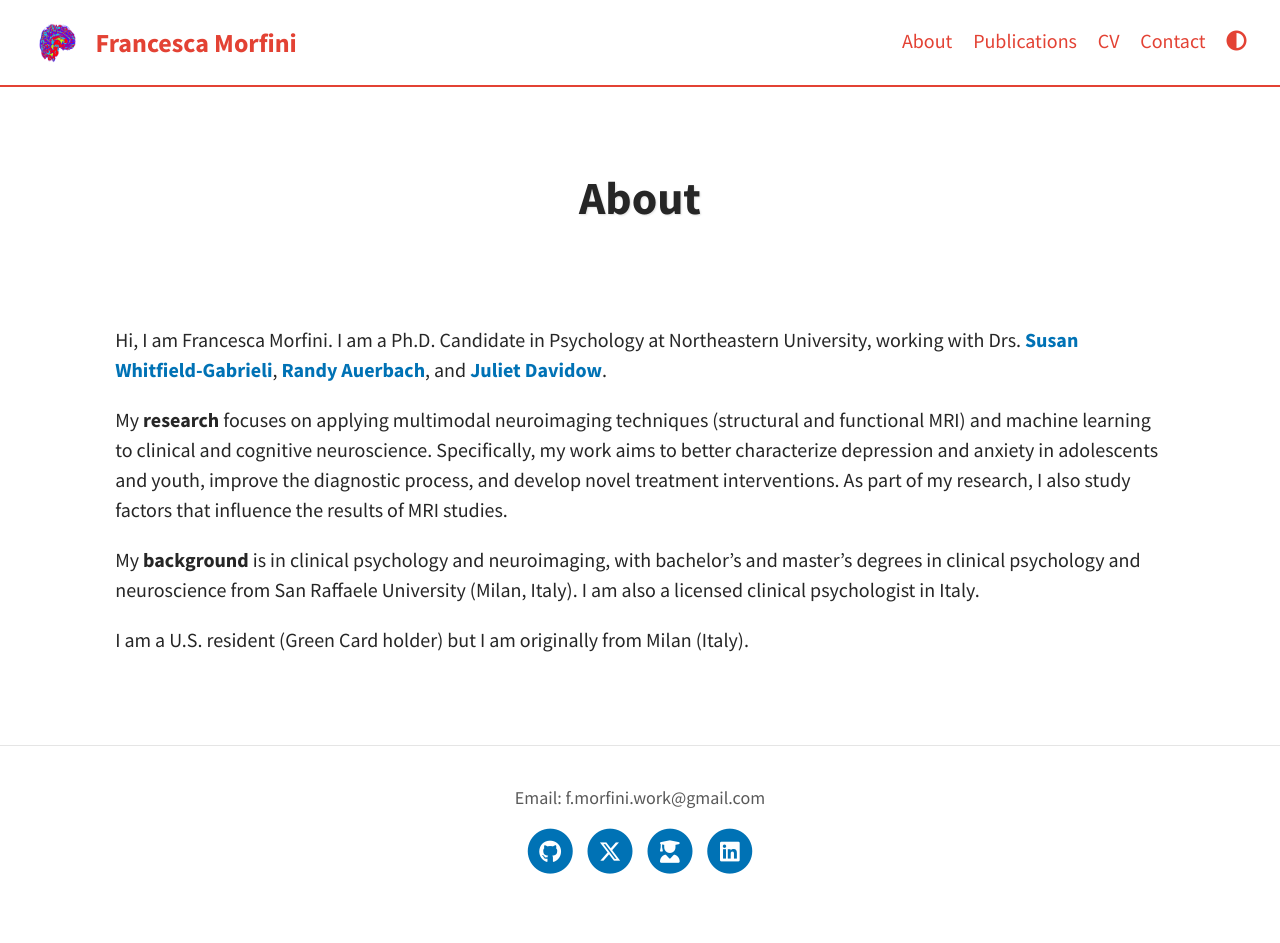
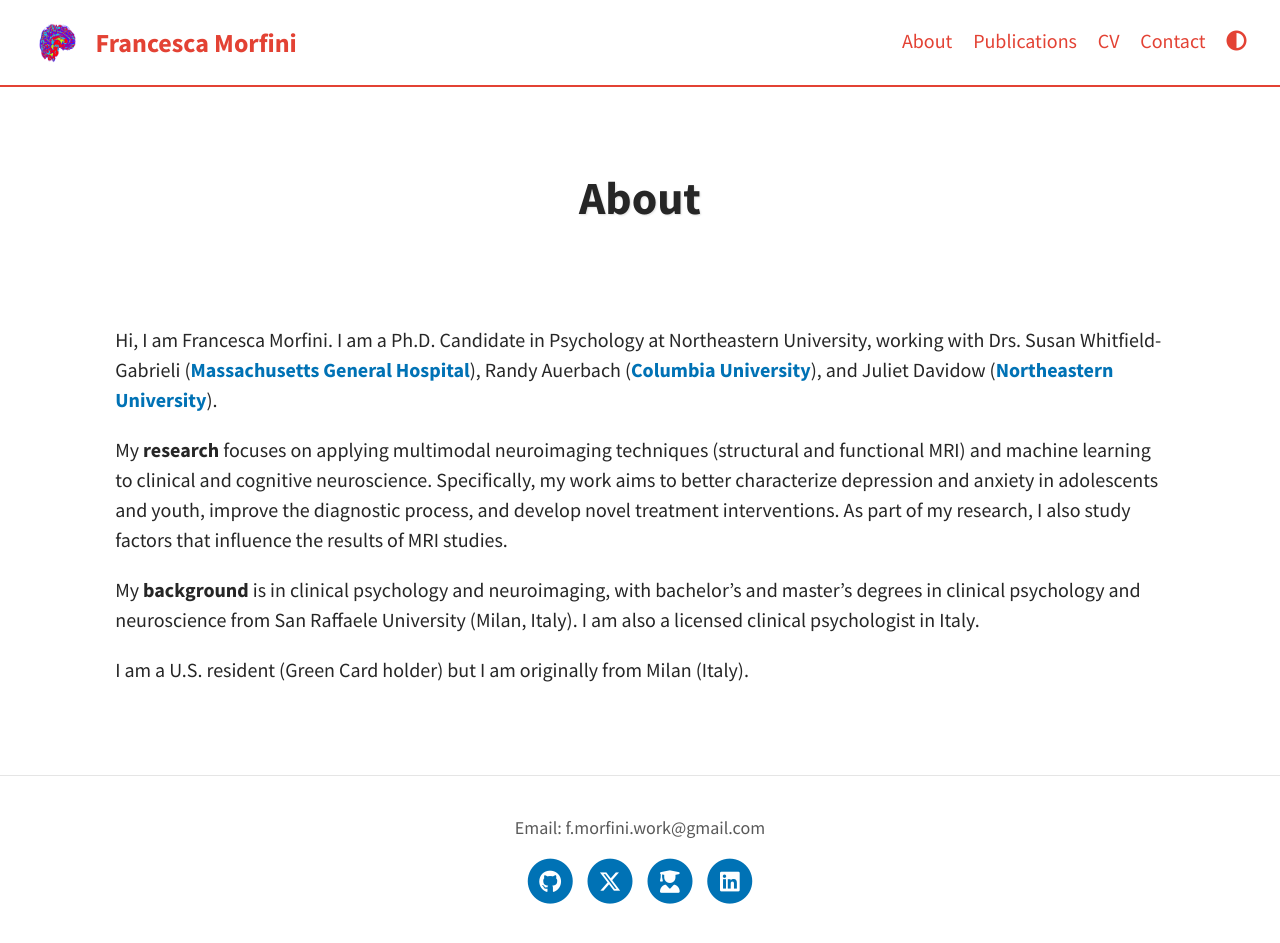
Before and after one commit to fmorfini/fmorfini.github.io, a Jekyll site: the page built from pages/about.md, in a window 1280 px wide and 943 px high. Built offline with Jekyll 4.4.1, drawn with Linux system fonts in a browser that asks for light colours; a script that is not in the unit is left out.

Commit message:
fix mentors info

```diff
--- a/index.html
+++ b/index.html
@@ -13,9 +13,9 @@ layout: page
 	<br><br>
 
 	Hi, I am Francesca! I am a Ph.D. Candidate Northeastern University working with Drs.
-	<a href="https://whitfield-gabrieli.sites.northeastern.edu" target="_blank" rel="noopener noreferrer" >Susan Whitfield-Gabrieli</a>,
-	<a href="https://www.auerbachlab.com/" target="_blank" rel="noopener noreferrer" >Randy Auerbach</a>,
-	and <a href="https://lbdlpsych.sites.northeastern.edu/" target="_blank" rel="noopener noreferrer" >Juliet Davidow</a>.
+	Susan Whitfield-Gabrieli (<a href="https://www.massgeneral.org/psychiatry/research/precision-psychiatry/team" target="_blank" rel="noopener noreferrer" >Massachusetts General Hospital</a>),
+	Randy Auerbach (<a href="https://www.auerbachlab.com/" target="_blank" rel="noopener noreferrer" >Columbia University</a>),
+	and Juliet Davidow (<a href="https://lbdlpsych.sites.northeastern.edu/" target="_blank" rel="noopener noreferrer" >Northeastern University</a>).
 	<br><br>
 <!--
 	I am currently in the final year of my PhD and actively looking for postdoctoral opportunities.
--- a/pages/about.md
+++ b/pages/about.md
@@ -6,7 +6,7 @@ position: 1
 #feature-img: "assets/img/pexels/travel.jpeg"
 ---
 
-Hi, I am Francesca Morfini. I am a Ph.D. Candidate in Psychology at Northeastern University, working with Drs. [**Susan Whitfield-Gabrieli**](https://whitfield-gabrieli.sites.northeastern.edu), [**Randy Auerbach**](https://www.auerbachlab.com/), and [**Juliet Davidow**](https://lbdlpsych.sites.northeastern.edu/).
+Hi, I am Francesca Morfini. I am a Ph.D. Candidate in Psychology at Northeastern University, working with Drs. Susan Whitfield-Gabrieli ([**Massachusetts General Hospital**](https://www.massgeneral.org/psychiatry/research/precision-psychiatry/team)), Randy Auerbach ([**Columbia University**](https://www.auerbachlab.com/)), and Juliet Davidow ([**Northeastern University**](https://lbdlpsych.sites.northeastern.edu/)).
 
 My **research** focuses on applying multimodal neuroimaging techniques (structural and functional MRI) and machine learning to clinical and cognitive neuroscience.
 Specifically, my work aims to better characterize depression and anxiety in adolescents and youth, improve the diagnostic process, and develop novel treatment interventions.
```
